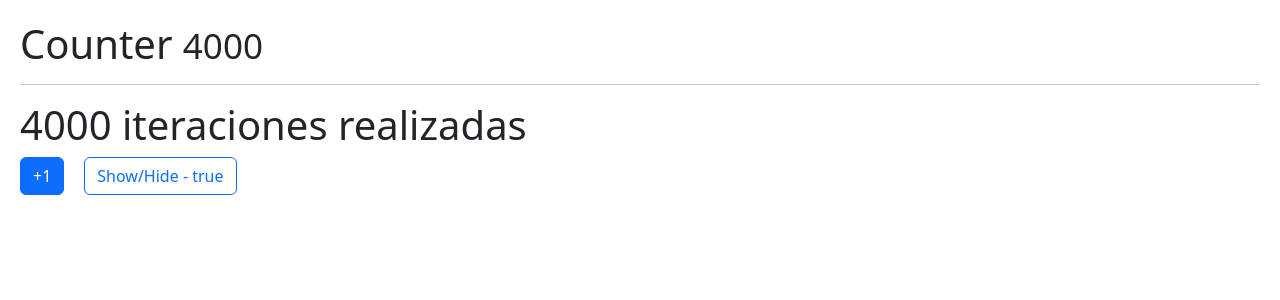
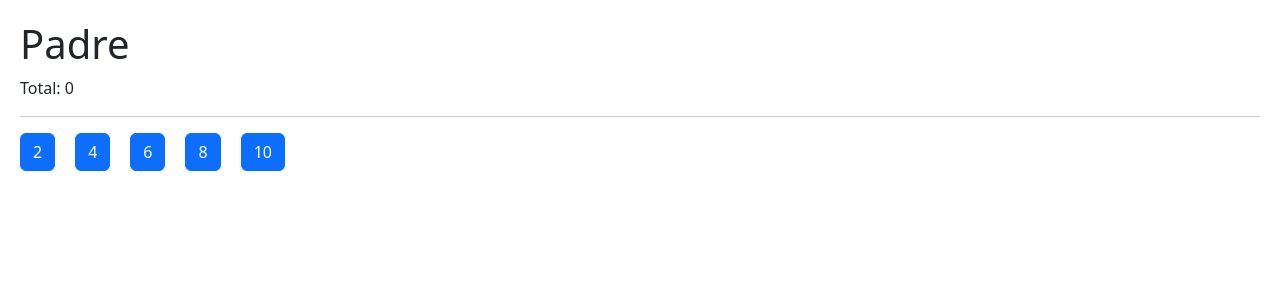
Before and after one commit to guseppe/05-hook-app, a React (Vite) app: page / in a window 1280 px wide. Shown: the top 300 px of the page. Built offline with nearby package versions, Linux system fonts and the light colour scheme.

Commit message:
use call back + tarea

```diff
--- /dev/null
+++ b/src/06-Memo/CallBackHook.jsx
@@ -0,0 +1,21 @@
+import { useCallback, useEffect, useState } from "react"
+import {ShowIncrement} from './ShowIncrement';
+
+export const CallBackHook = () => {
+  const [counter, setCounter] = useState(10);
+  const increment = useCallback(
+    (value) => setCounter((c) => c + value), []
+  );
+
+  //otro uso es crear un efecto cuando se dispare la funcion increment y que se ejecute solo una vez
+  useEffect(() => {
+    increment(3);
+  }, [increment]); //si no estuviera memorizada el increment se ejecutaria cada vez que se dibujara el componente
+  return (
+    <>
+        <h1>CallBackHook: {counter}</h1>
+        <hr/>
+        <ShowIncrement increment={increment}/>
+    </>
+  )
+}
--- /dev/null
+++ b/src/07-tarea-memo/07-tarea-memo/Hijo.jsx
@@ -0,0 +1,16 @@
+import { memo } from "react";
+
+
+export const Hijo = memo(({ numero, incrementar }) => {
+
+    console.log('  Me volví a generar :(  ');
+
+    return (
+        <button
+            className="btn btn-primary mr-3"
+            onClick={ () => incrementar( numero ) }
+        >
+            { numero }
+        </button>
+    )
+});
--- /dev/null
+++ b/src/07-tarea-memo/07-tarea-memo/Padre.jsx
@@ -0,0 +1,40 @@
+
+import { Hijo } from './Hijo'
+import { useCallback, useState } from 'react';
+
+export const Padre = () => {
+
+    const numeros = [2,4,6,8,10];
+    const [valor, setValor] = useState(0);
+
+    const incrementar = useCallback(
+        (num)=>{
+            setValor( value => value + num );
+        },
+        []
+    )
+    // const incrementar = ( num ) => {
+    //     setValor( valor + num )
+    // }
+
+
+    return (
+        <div>
+            <h1>Padre</h1>
+            <p> Total: { valor } </p>
+
+            <hr />
+
+            {
+                numeros.map( n => (
+                    <Hijo
+                        key={ n }
+                        numero={ n }
+                        incrementar={ incrementar }
+                    />
+                ))
+            }
+            {/* <Hijo /> */}
+        </div>
+    )
+}
--- a/src/main.jsx
+++ b/src/main.jsx
@@ -10,10 +10,12 @@
 // import { FocusScreen } from './04-useRef/FocusScreen.jsx'
 // import { Layout } from './05-useLayoutEffect/Layout.jsx'
 //import { Memorize } from './06-Memo/Memorize.jsx'
-import { MemorizeHook } from './06-Memo/MemorizeHook'
+//import { MemorizeHook } from './06-Memo/MemorizeHook'
+//import { CallBackHook } from './06-Memo/CallBackHook'
+import { Padre } from './07-tarea-memo/07-tarea-memo/Padre'
 
 createRoot(document.getElementById('root')).render(
   <StrictMode>
-    <MemorizeHook/>
+    <Padre/>
   </StrictMode>,
 )
```
Also changed, not shown: src/06-Memo/ShowIncrement.jsx (added, +16 -0 lines).
